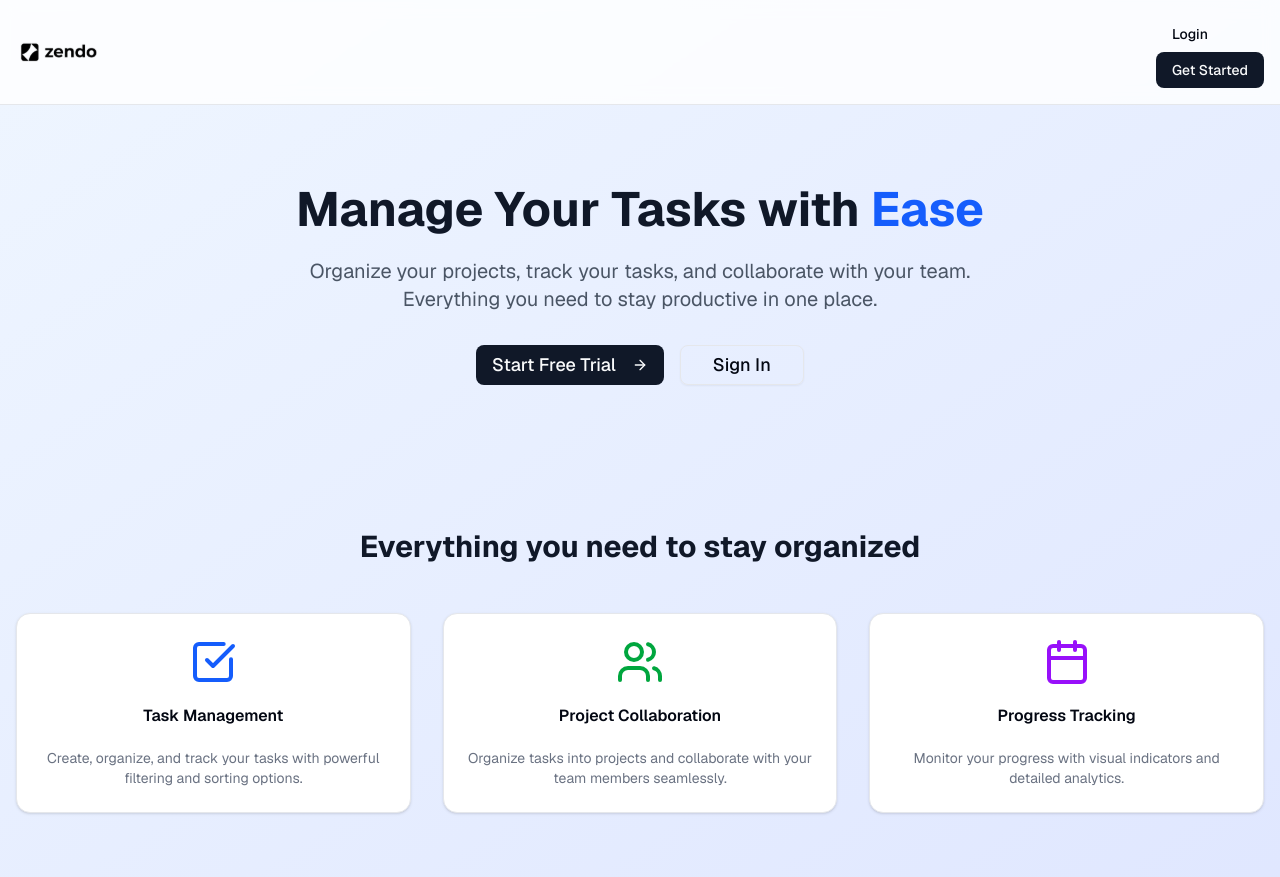
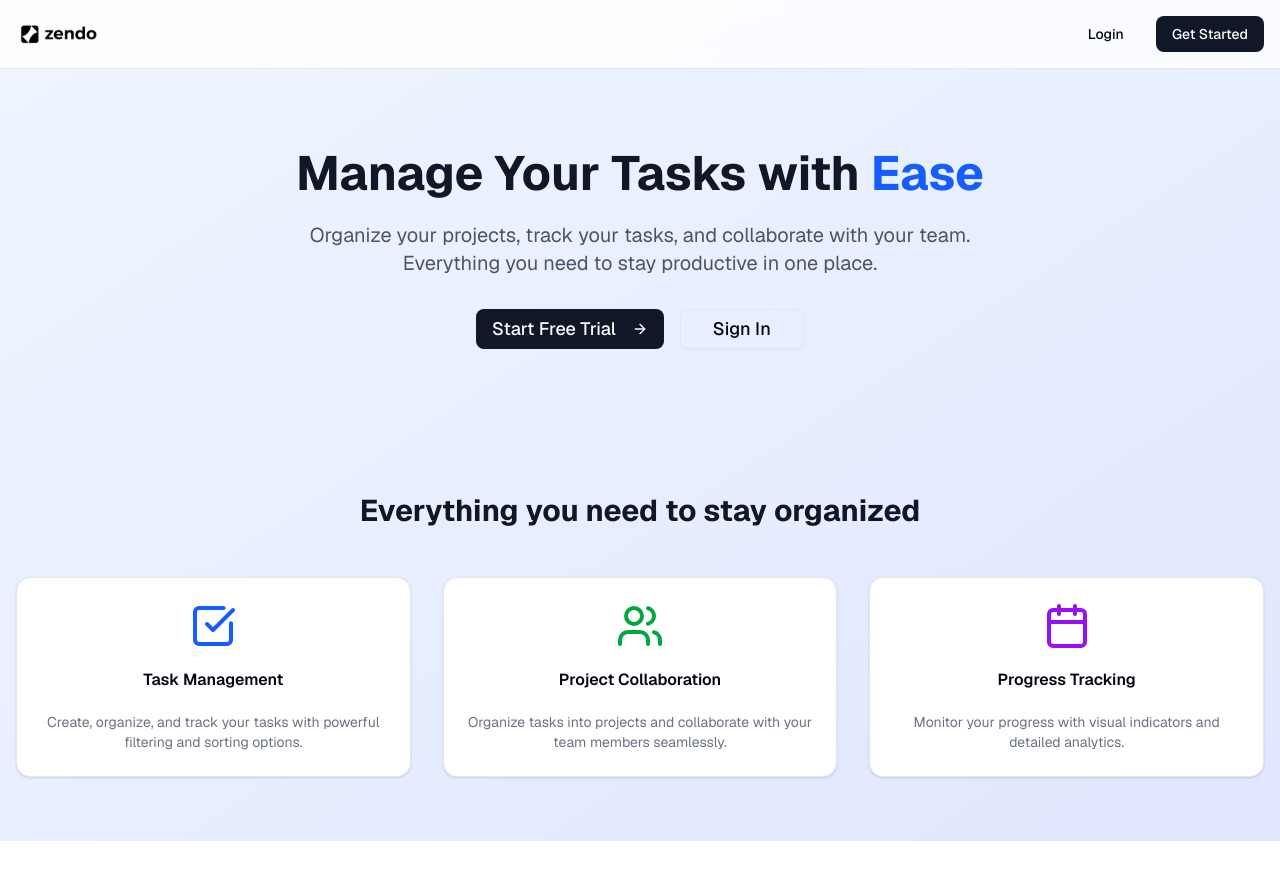
Before and after one commit to onosejoor/zendo, a Next.js app in the folder client/: page / in a window 1280 px wide. After the commit the page ends 841 px from the top, so only its background shows below. Built offline with nearby package versions, Linux system fonts and the light colour scheme; no server answers.

Commit message:
update navbar

```diff
--- a/client/src/components/Navbar.tsx
+++ b/client/src/components/Navbar.tsx
@@ -14,7 +14,7 @@ export default function Nav() {
           />
         </Link>
         <div className="space-x-4">
-          <Link href="/auth/signin" className="sm:block hidden">
+          <Link href="/auth/signin" className="sm:inline hidden">
             <Button variant="ghost"> Login</Button>
           </Link>
           <Link href="/auth/signup">
```
